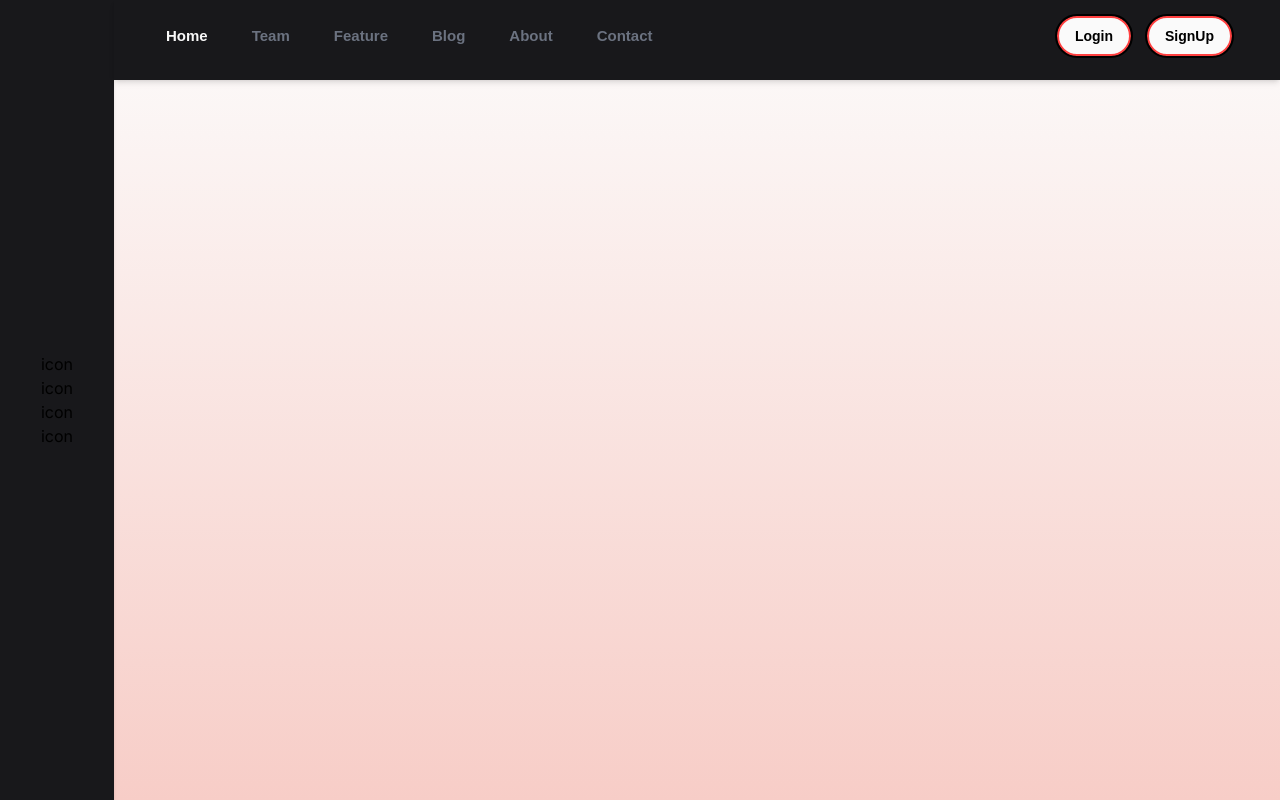
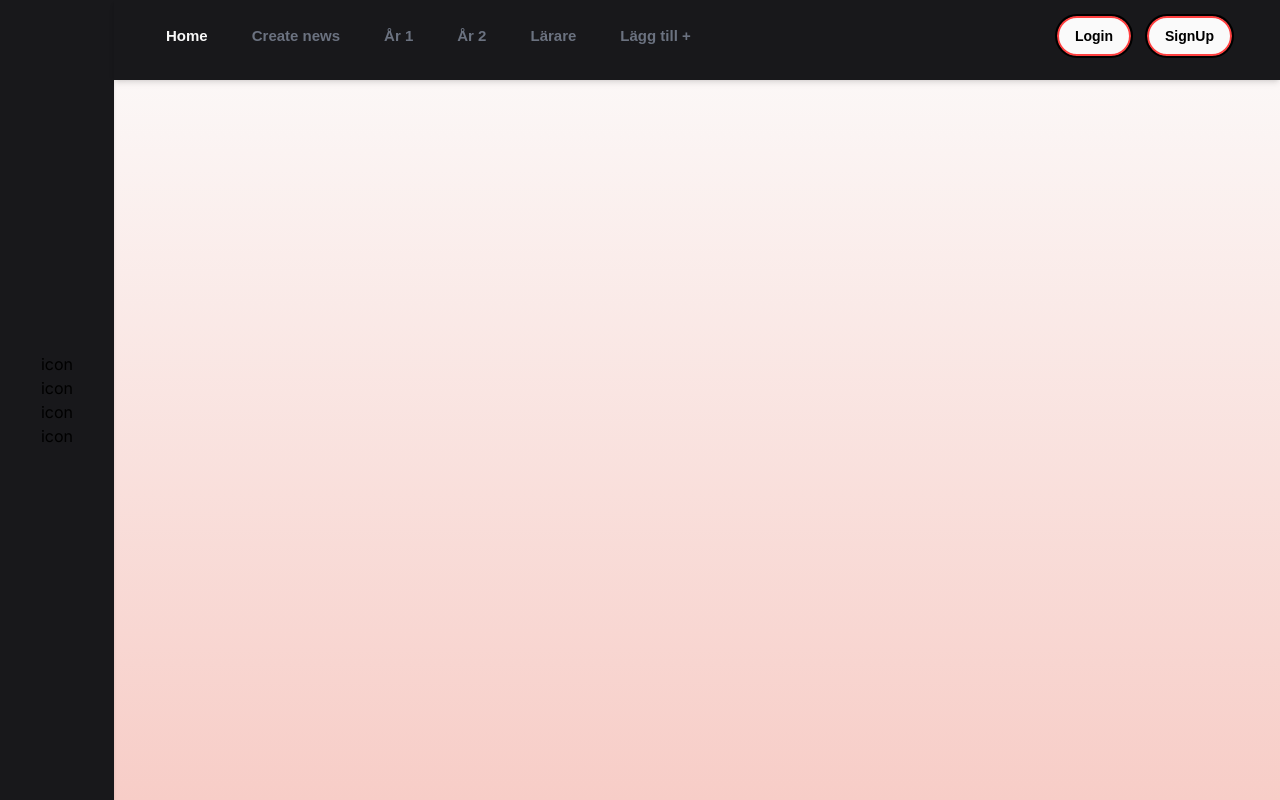
Before and after one commit to xxrobone/connexion, a Next.js app: page /dashboard in a window 1280 px wide. Built offline with nearby package versions, Linux system fonts and the light colour scheme.

Commit message:
image component

```diff
--- /dev/null
+++ b/components/image-component/ImageComponent.tsx
@@ -0,0 +1,26 @@
+'use client';
+import Image from 'next/image';
+
+import cn from 'clsx';
+import { ComponentProps, useState } from 'react';
+
+const NextImage = (props: ComponentProps<typeof Image>) => {
+  const [isLoading, setLoading] = useState(true);
+
+  return (
+    <Image
+      {...props}
+      alt=''
+      src={props.src}
+      priority={true}
+      className={cn(
+        props.className,
+        'duration-700 ease-in-out',
+        isLoading ? 'scale-105 blur-lg' : 'scale-100 blur-0',
+      )}
+      onLoadingComplete={() => setLoading(false)}
+    />
+  );
+};
+
+export default NextImage;
--- a/components/ui/header/Header.tsx
+++ b/components/ui/header/Header.tsx
@@ -41,7 +41,7 @@ const Header = () => {
               href='#'
               className='lg:hover:text-[#f8f8f8] text-gray-500 block font-semibold text-[15px]'
             >
-              Team
+              Create news
             </a>
           </li>
           <li className='max-lg:border-b max-lg:py-2 px-3 max-lg:rounded'>
@@ -49,7 +49,7 @@ const Header = () => {
               href='#'
               className='lg:hover:text-[#f8f8f8] text-gray-500 block font-semibold text-[15px]'
             >
-              Feature
+              År 1
             </a>
           </li>
           <li className='max-lg:border-b max-lg:py-2 px-3 max-lg:rounded'>
@@ -57,7 +57,7 @@ const Header = () => {
               href='#'
               className='lg:hover:text-[#f8f8f8] text-gray-500 block font-semibold text-[15px]'
             >
-              Blog
+              År 2
             </a>
           </li>
           <li className='max-lg:border-b max-lg:py-2 px-3 max-lg:rounded'>
@@ -65,7 +65,7 @@ const Header = () => {
               href='#'
               className='lg:hover:text-[#f8f8f8] text-gray-500 block font-semibold text-[15px]'
             >
-              About
+              Lärare
             </a>
           </li>
           <li className='max-lg:border-b max-lg:py-2 px-3 max-lg:rounded'>
@@ -73,7 +73,7 @@ const Header = () => {
               href='#'
               className='lg:hover:text-[#f8f8f8] text-gray-500 block font-semibold text-[15px]'
             >
-              Contact
+              Lägg till +
             </a>
           </li>
         </ul>
```
